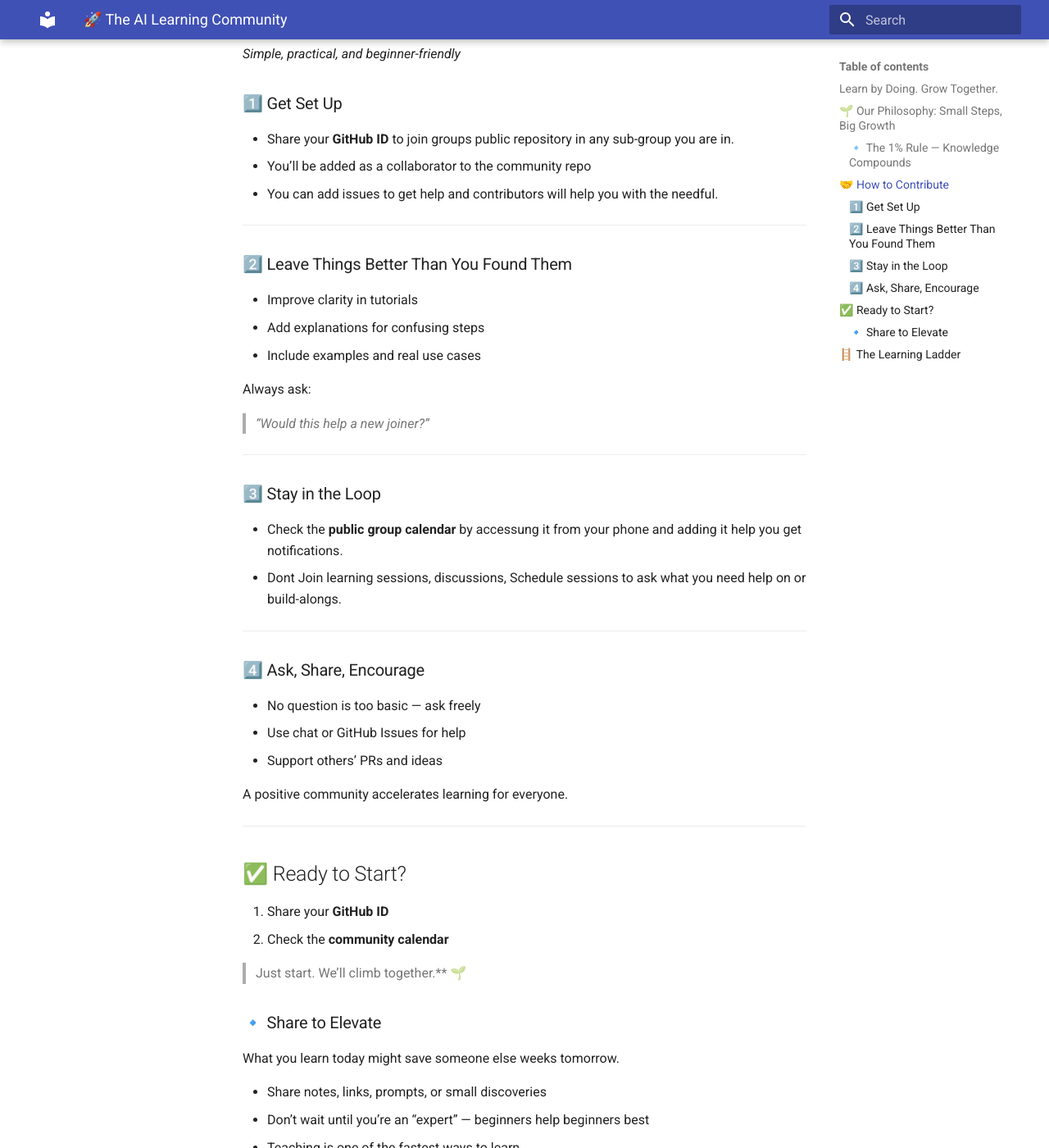
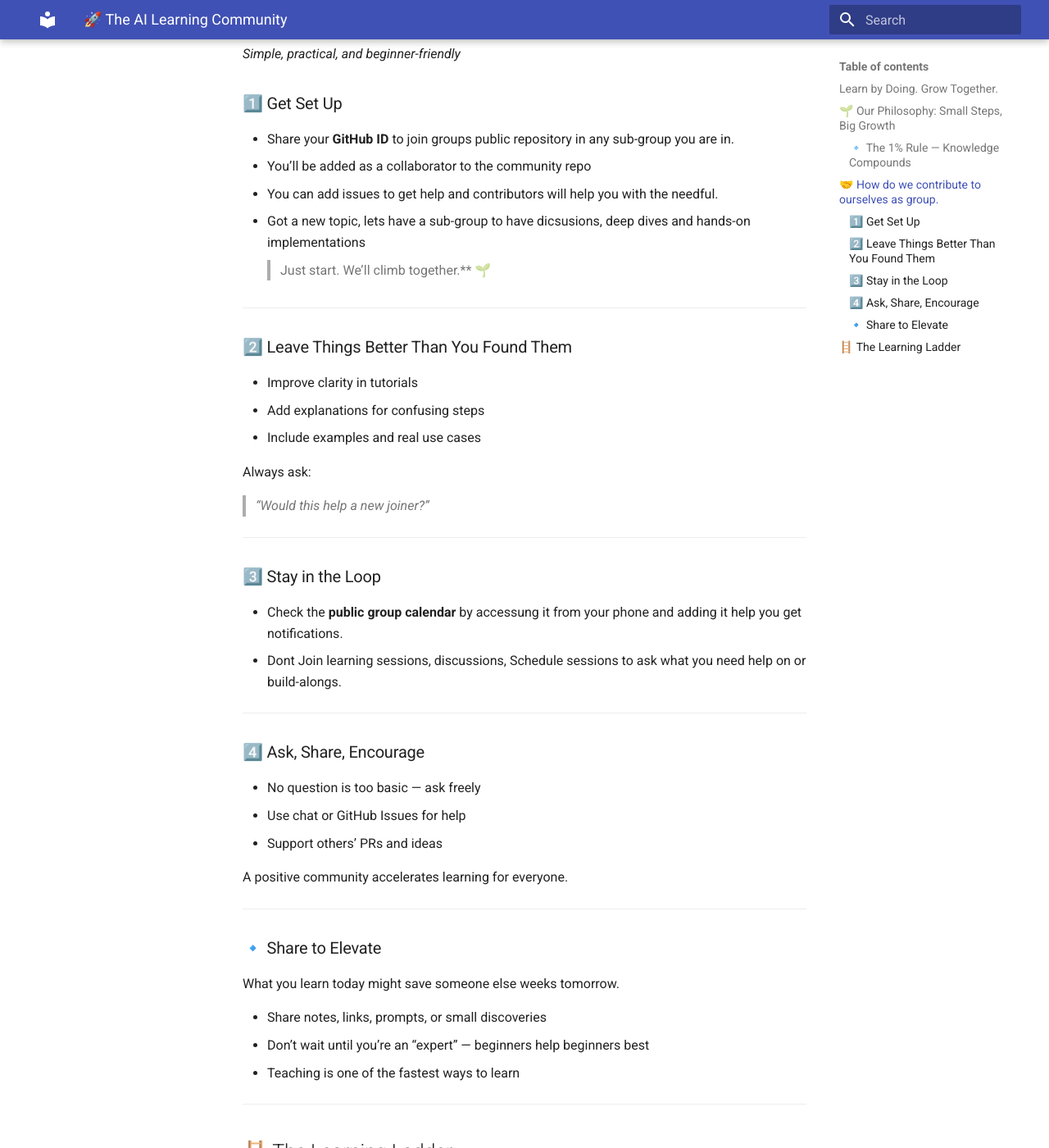
Before and after one commit to tejomayee-tech/toronto_ai_learning_group, an MkDocs documentation site: the page built from docs/community-values-guidelines/ContributingGuideDraft.md, in a window 1280 px wide and 1400 px high, scrolled down 769 px. Shown: the whole window at 82% size. Built offline with MkDocs 1.6.1 and Material for MkDocs 9.7.7, drawn with Linux system fonts in a browser that asks for light colours.

Commit message:
contributing guide draft

```diff
--- a/docs/community-values-guidelines/ContributingGuideDraft.md
+++ b/docs/community-values-guidelines/ContributingGuideDraft.md
@@ -21,7 +21,7 @@ You don’t need to move fast — you need to make progress **regularly**.
 
 ---
 
-## 🤝 How to Contribute
+## 🤝 How do we contribute to ourselves as group.
 
 *Simple, practical, and beginner-friendly*
 
@@ -30,6 +30,8 @@ You don’t need to move fast — you need to make progress **regularly**.
 * Share your **GitHub ID** to join groups public repository in any sub-group you are in.
 * You’ll be added as a collaborator to the community repo
 * You can add issues to get help and contributors will help you with the needful.
+* Got a new topic, lets have a sub-group to have dicsusions, deep dives and hands-on implementations
+> Just start. We’ll climb together.** 🌱
 
 ---
 
@@ -62,14 +64,6 @@ A positive community accelerates learning for everyone.
 
 ---
 
-## ✅ Ready to Start?
-
-1. Share your **GitHub ID**
-2. Check the **community calendar**
-
-> Just start. We’ll climb together.** 🌱
-
-
 ### 🔹 Share to Elevate
 
 What you learn today might save someone else weeks tomorrow.
```
